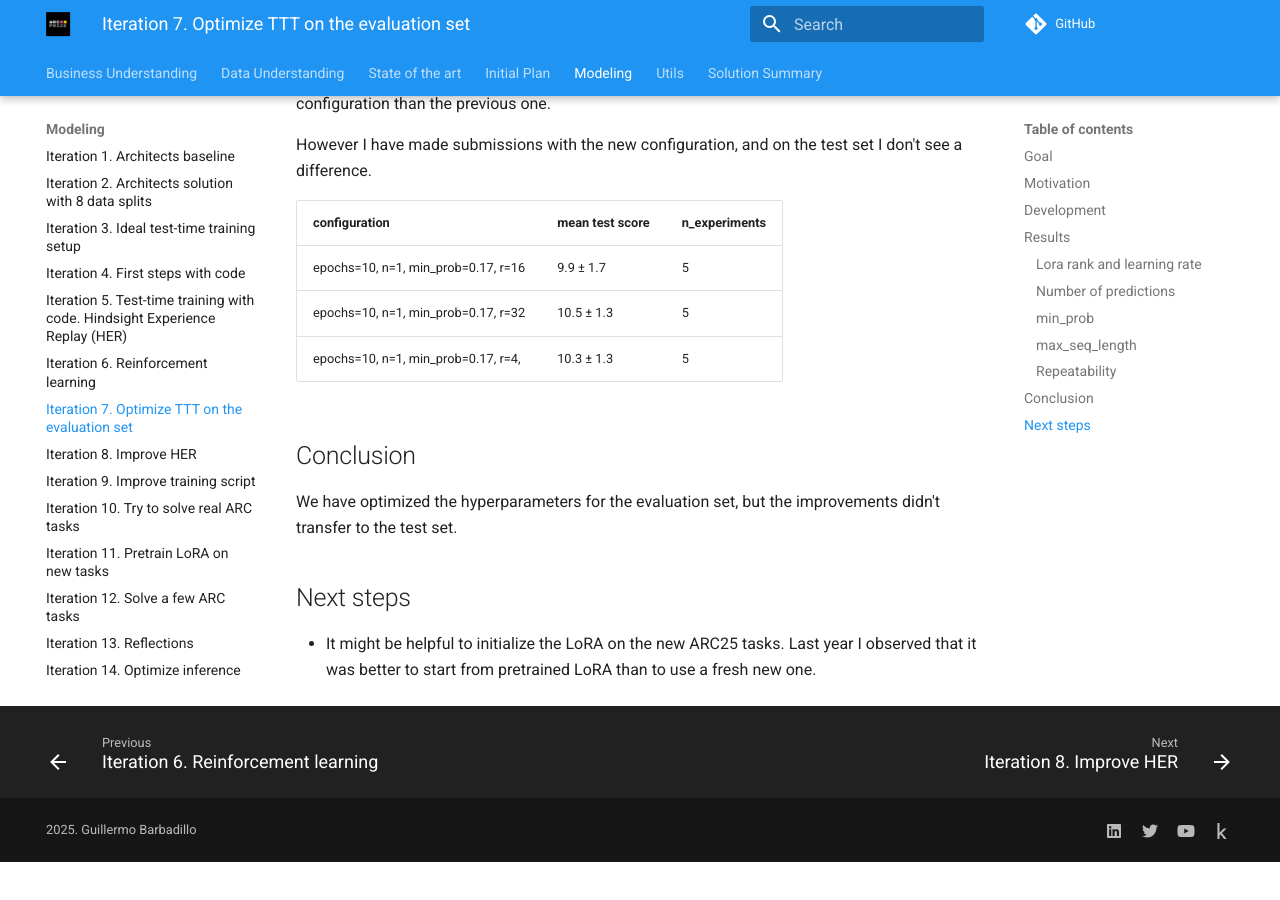
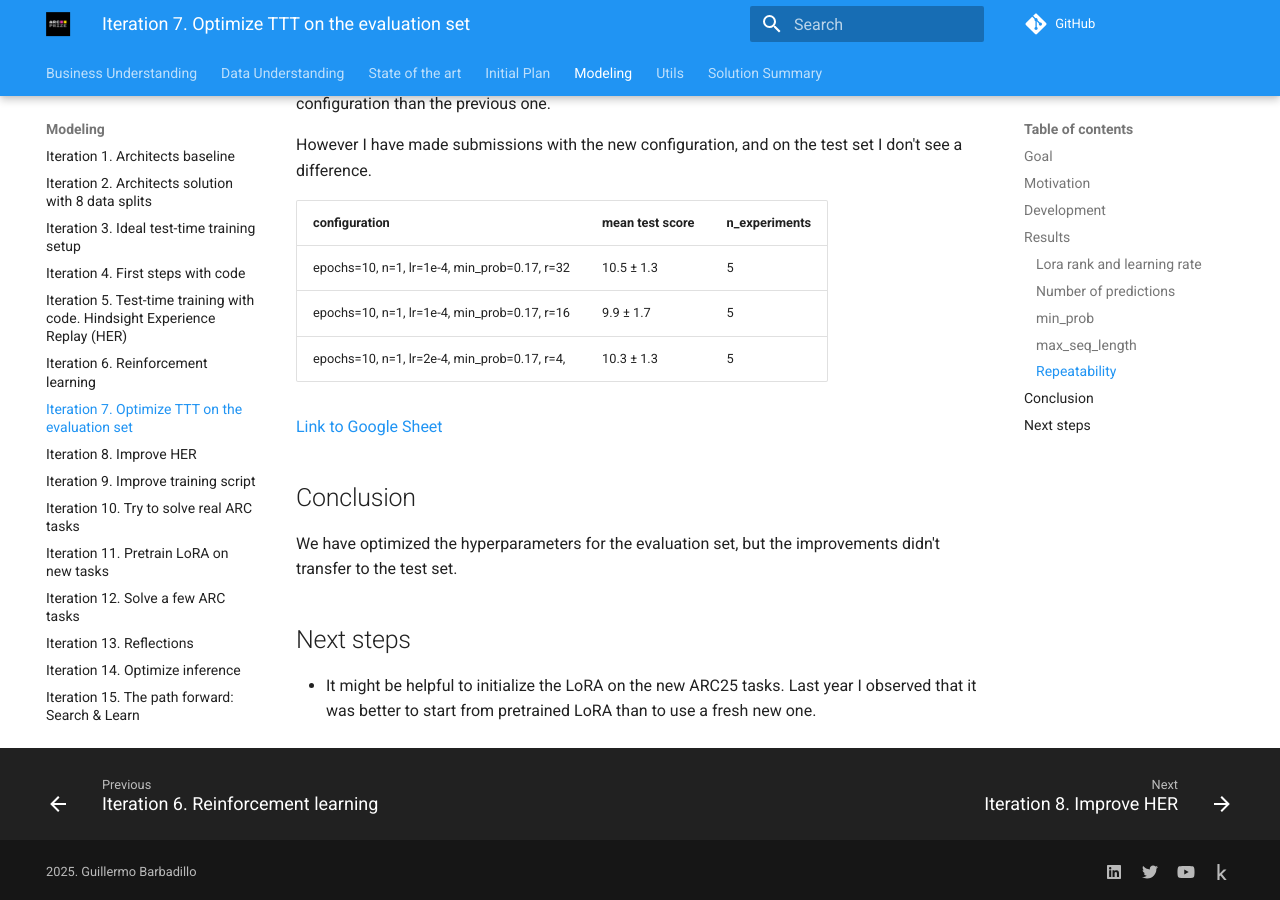
Before and after one commit to ironbar/arc25, an MkDocs documentation site: the page built from docs/modeling/Iteration_07_optimize_ttt_on_evaluation_set.md, in a window 1280 px wide and 900 px high, scrolled down 3986 px. Built offline with MkDocs 1.6.1 and Material for MkDocs 9.7.7, drawn with Linux system fonts in a browser that asks for light colours; comment, search, counter and statistics services are not loaded; before the commit the page ends 4848 px from its top, so only the background shows below that.

Commit message:
reviewed to select the final submissions

```diff
--- a/docs/modeling/Iteration_07_optimize_ttt_on_evaluation_set.md
+++ b/docs/modeling/Iteration_07_optimize_ttt_on_evaluation_set.md
@@ -70,9 +70,11 @@
 
 | configuration                       | mean test score | n_experiments |
 |-------------------------------------|-----------------|---------------|
-| epochs=10, n=1, min_prob=0.17, r=16 | 9.9 ± 1.7       | 5             |
-| epochs=10, n=1, min_prob=0.17, r=32 | 10.5 ± 1.3      | 5             |
-| epochs=10, n=1, min_prob=0.17, r=4, | 10.3 ± 1.3      | 5             |
+| epochs=10, n=1, lr=1e-4, min_prob=0.17, r=32 | 10.5 ± 1.3      | 5             |
+| epochs=10, n=1, lr=1e-4,  min_prob=0.17, r=16 | 9.9 ± 1.7       | 5             |
+| epochs=10, n=1, lr=2e-4, min_prob=0.17, r=4, | 10.3 ± 1.3      | 5             |
+
+[Link to Google Sheet](https://docs.google.com/spreadsheets/d/1NmmCZA7gPOyoBypwvpw_JhYdjcvqNFHibX_WahwTHIM/edit?gid=0#gid=0&range=A290)
 
 ## Conclusion
 
```
